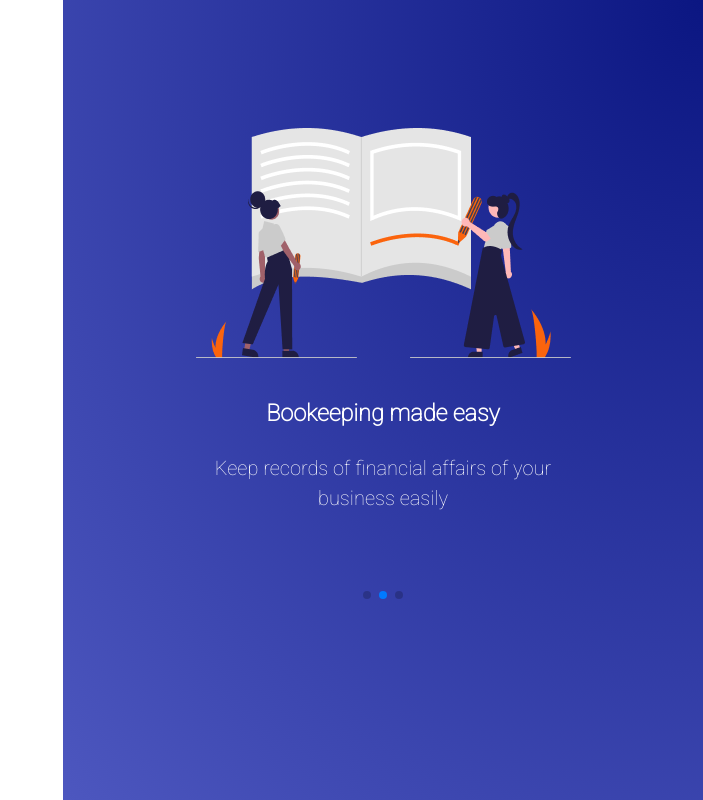
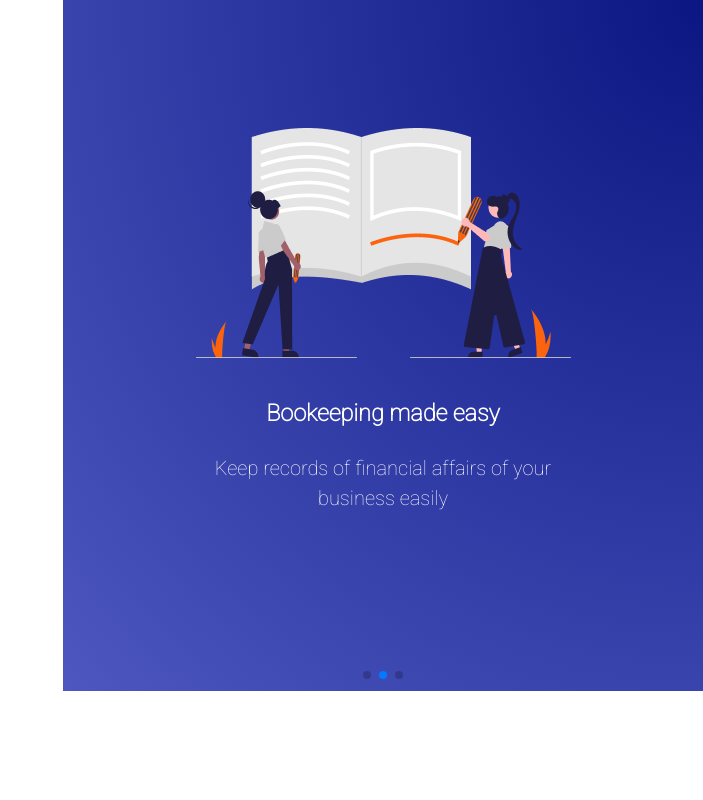
Before and after one commit to Marvelousmolokwu/stockBook, a plain HTML site: page index.html in a window 1280 px wide. Shown: the whole page, without its empty margins (577-1280 px from the left). Drawn offline with nearby package versions, Linux system fonts and the light colour scheme.

Commit message:
had to change the shift position

```diff
--- a/styles.css
+++ b/styles.css
@@ -8,12 +8,12 @@ body {
 }
 .container {
   width: 100%;
-  height: 100vh;
+
   background: #222;
 }
 .swiper {
   width: 100%;
-  height: 100%;
+
   background: radial-gradient(at top right, #0b1682, #4d57bf);
 }
 .swiper {
@@ -72,10 +72,7 @@ body {
 
   line-height: 31px;
 }
-.swiper-pagination {
-  position: absolute;
-  top: 73% !important;
-}
+
 .sign_in--btn {
   width: 207px;
   height: 50px;
```
